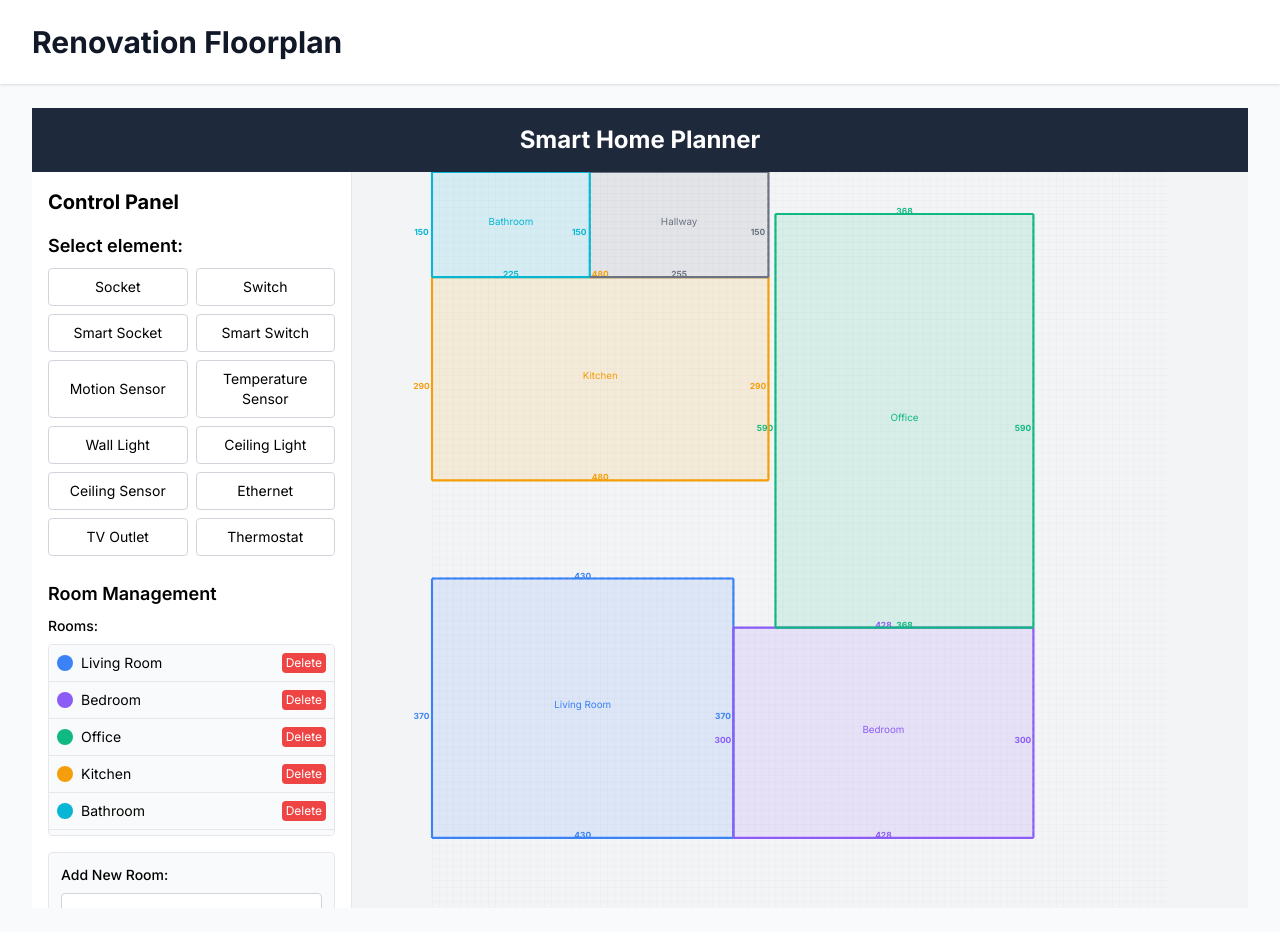
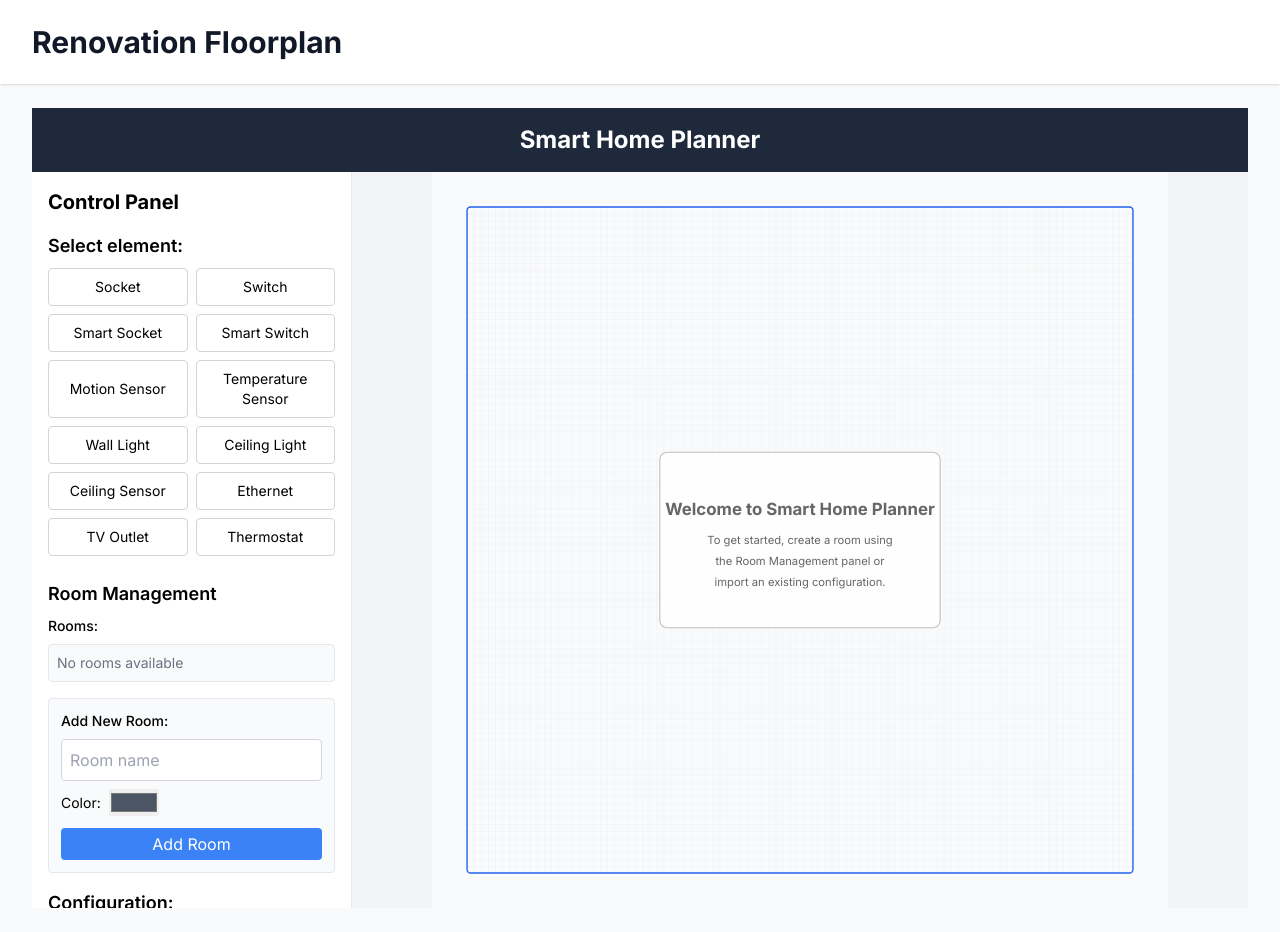
Before and after one commit to nukeop/floorplan, a Next.js app: page / in a window 1280 px wide. Built offline with nearby package versions, Linux system fonts and the light colour scheme.

Commit message:
Add loading state management for room and device configuration

```diff
--- a/src/app/page.tsx
+++ b/src/app/page.tsx
@@ -11,14 +11,8 @@ export default function SmartHomePlanner() {
   const [selectedDevice, setSelectedDevice] = useState<Device | null>(null);
   const [selectedMountPosition, setSelectedMountPosition] = useState<MountPosition>(MountPosition.WALL_MEDIUM);
   const [selectedRoom, setSelectedRoom] = useState<Room | null>(null);
-  const [rooms, setRooms] = useState<Room[]>([
-    { id: 'room1', name: 'Living Room', x: 0, y: 580, width: 430, height: 370, color: '#3B82F6' }, // Blue
-    { id: 'room2', name: 'Bedroom', x: 430, y: 650, width: 428, height: 300, color: '#8B5CF6' },   // Purple
-    { id: 'room3', name: 'Office', x: 490, y: 60, width: 368, height: 590, color: '#10B981' },     // Green
-    { id: 'kitchen', name: 'Kitchen', x: 0, y: 150, width: 480, height: 290, color: '#F59E0B' },   // Amber
-    { id: 'bathroom', name: 'Bathroom', x: 0, y: 0, width: 225, height: 150, color: '#06B6D4' }, // Cyan
-    { id: 'hallway', name: 'Hallway', x: 225, y: 0, width: 255, height: 150, color: '#6B7280' }, // Gray
-  ]);
+  const [rooms, setRooms] = useState<Room[]>([]);
+  const [isLoading, setIsLoading] = useState<boolean>(true);
 
   const addDevice = (x: number, y: number) => {
     if (!selectedDeviceType) return;
@@ -90,6 +84,7 @@ export default function SmartHomePlanner() {
   const importConfiguration = (event: React.ChangeEvent<HTMLInputElement>) => {
     const file = event.target.files?.[0];
     if (file) {
+      setIsLoading(true);
       const reader = new FileReader();
       reader.onload = (e) => {
         try {
@@ -100,6 +95,10 @@ export default function SmartHomePlanner() {
           }
         } catch (error) {
           console.error('Error parsing configuration file:', error);
+        } finally {
+          setTimeout(() => {
+            setIsLoading(false);
+          }, 300);
         }
       };
       reader.readAsText(file);
@@ -149,6 +148,7 @@ export default function SmartHomePlanner() {
 
   // Effect to load saved configuration
   useEffect(() => {
+    setIsLoading(true);
     const savedDevices = localStorage.getItem('smart-home-devices');
     if (savedDevices) {
       try {
@@ -157,9 +157,7 @@ export default function SmartHomePlanner() {
         console.error('Error loading saved configuration:', error);
       }
     }
-  }, []);
 
-  useEffect(() => {
     const savedRooms = localStorage.getItem('smart-home-rooms');
     if (savedRooms) {
       try {
@@ -168,6 +166,11 @@ export default function SmartHomePlanner() {
         console.error('Error loading saved rooms:', error);
       }
     }
+
+    // Simulate a small delay to prevent flashing if loading is very quick
+    setTimeout(() => {
+      setIsLoading(false);
+    }, 300);
   }, []);
 
   return (
@@ -207,6 +210,7 @@ export default function SmartHomePlanner() {
           selectedRoom={selectedRoom}
           selectRoom={setSelectedRoom}
           updateRoom={updateRoom}
+          isLoading={isLoading}
         />
       </div>
     </div>
--- a/src/components/FloorPlan.tsx
+++ b/src/components/FloorPlan.tsx
@@ -25,6 +25,7 @@ interface FloorPlanProps {
   selectDevice: (device: Device | null) => void;
   selectRoom: (room: Room | null) => void;
   updateRoom: (id: string, updates: Partial<Room>) => void;
+  isLoading?: boolean;
 }
 
 const FloorPlan: React.FC<FloorPlanProps> = ({
@@ -38,6 +39,7 @@ const FloorPlan: React.FC<FloorPlanProps> = ({
   selectDevice,
   selectRoom,
   updateRoom,
+  isLoading = false,
 }) => {
   const svgRef = useRef<SVGSVGElement>(null);
   const [dragging, setDragging] = useState(false);
@@ -57,11 +59,20 @@ const FloorPlan: React.FC<FloorPlanProps> = ({
   const [roomStartWidth, setRoomStartWidth] = useState(0);
   const [roomStartHeight, setRoomStartHeight] = useState(0);
 
-  // Grid snapping
+  // Grid and frame configuration
   const gridSize = 10; // Grid size in SVG units
+  const margin = 50;
+  const workingWidth = 950;
+  const workingHeight = 950;
+  const totalWidth = workingWidth + (margin * 2);
+  const totalHeight = workingHeight + (margin * 2);
 
   const snapToGrid = (value: number): number => {
     return Math.round(value / gridSize) * gridSize;
+  };
+
+  const ensurePositiveCoordinate = (value: number): number => {
+    return Math.max(margin, value);
   };
 
   const walls = useMemo<Wall[]>(() => {
@@ -157,7 +168,10 @@ const FloorPlan: React.FC<FloorPlanProps> = ({
         const snappedX = snapToGrid(transformedPoint.x);
         const snappedY = snapToGrid(transformedPoint.y);
 
-        addDevice(snappedX, snappedY);
+        const safeX = ensurePositiveCoordinate(snappedX);
+        const safeY = ensurePositiveCoordinate(snappedY);
+
+        addDevice(safeX, safeY);
       }
     }
   };
@@ -234,8 +248,8 @@ const FloorPlan: React.FC<FloorPlanProps> = ({
       const deltaX = transformedPoint.x - dragStartX;
       const deltaY = transformedPoint.y - dragStartY;
 
-      const newX = snapToGrid(roomStartX + deltaX);
-      const newY = snapToGrid(roomStartY + deltaY);
+      const newX = ensurePositiveCoordinate(snapToGrid(roomStartX + deltaX));
+      const newY = ensurePositiveCoordinate(snapToGrid(roomStartY + deltaY));
 
       updateRoom(selectedRoom.id, { x: newX, y: newY });
     } else if (isResizing && resizeDirection) {
@@ -304,7 +318,9 @@ const FloorPlan: React.FC<FloorPlanProps> = ({
   };
 
   const handleDragEnd = (id: string, x: number, y: number) => {
-    updateDevicePosition(id, x, y);
+    const safeX = ensurePositiveCoordinate(x);
+    const safeY = ensurePositiveCoordinate(y);
+    updateDevicePosition(id, safeX, safeY);
     setDragging(false);
   };
 
@@ -331,10 +347,19 @@ const FloorPlan: React.FC<FloorPlanProps> = ({
     };
   }, [isDraggingRoom, isResizing, selectedRoom]);
 
-  const viewBox = "0 0 1050 1050";
+  const viewBox = `0 0 ${totalWidth} ${totalHeight}`;
+  const isEmpty = rooms.length === 0 && devices.length === 0;
 
   return (
     <div className="flex-1 bg-gray-100 overflow-auto">
+      {isLoading ? (
+        <div className="flex h-full items-center justify-center">
+          <div className="text-center">
+            <div className="animate-spin rounded-full h-16 w-16 border-t-4 border-b-4 border-blue-500 mx-auto mb-4"></div>
+            <p className="text-xl font-semibold text-gray-700">Loading your floorplan...</p>
+          </div>
+        </div>
+      ) : (
         <svg
           ref={svgRef}
           viewBox={viewBox}
@@ -348,7 +373,82 @@ const FloorPlan: React.FC<FloorPlanProps> = ({
               <path d={`M ${gridSize} 0 L 0 0 0 ${gridSize}`} fill="none" stroke="rgba(0,0,0,0.1)" strokeWidth="0.5" />
             </pattern>
           </defs>
-        <rect width="100%" height="100%" fill="url(#grid)" />
+
+          {/* Frame and background */}
+          <rect
+            x="0"
+            y="0"
+            width={totalWidth}
+            height={totalHeight}
+            fill="#f9fafb"
+            stroke="none"
+          />
+
+          {/* Grid working area with frame */}
+          <rect
+            x={margin}
+            y={margin}
+            width={workingWidth}
+            height={workingHeight}
+            fill="url(#grid)"
+            stroke="#2563eb"
+            strokeWidth="2"
+            rx="5"
+            ry="5"
+          />
+
+          {isEmpty && (
+            <g>
+              <rect
+                x={margin + 275}
+                y={margin + 350}
+                width="400"
+                height="250"
+                rx="10"
+                ry="10"
+                fill="rgba(255,255,255,0.9)"
+                stroke="#ccc"
+                strokeWidth="2"
+              />
+              <text
+                x={margin + 475}
+                y={margin + 440}
+                textAnchor="middle"
+                fontSize="24"
+                fontWeight="bold"
+                fill="#666"
+              >
+                Welcome to Smart Home Planner
+              </text>
+              <text
+                x={margin + 475}
+                y={margin + 480}
+                textAnchor="middle"
+                fontSize="16"
+                fill="#666"
+              >
+                To get started, create a room using
+              </text>
+              <text
+                x={margin + 475}
+                y={margin + 510}
+                textAnchor="middle"
+                fontSize="16"
+                fill="#666"
+              >
+                the Room Management panel or
+              </text>
+              <text
+                x={margin + 475}
+                y={margin + 540}
+                textAnchor="middle"
+                fontSize="16"
+                fill="#666"
+              >
+                import an existing configuration.
+              </text>
+            </g>
+          )}
 
           {rooms.map((room) => (
             <g key={room.id}>
@@ -424,6 +524,7 @@ const FloorPlan: React.FC<FloorPlanProps> = ({
             />
           ))}
         </svg>
+      )}
     </div>
   );
 };
```
Lines whose indentation alone changed are shown as unchanged.
